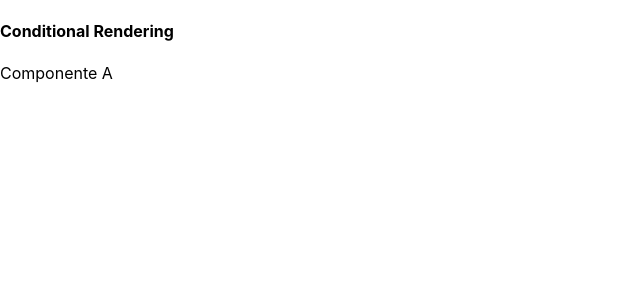
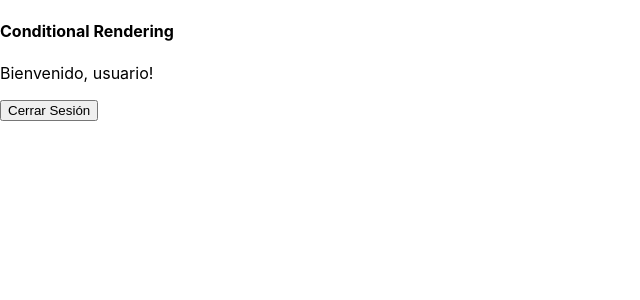
Before and after one commit to nikosantis/react-practice, a React (Create React App) app: page / in a window 1280 px wide. Shown: the top 300 px of the page, without its empty margins (0-640 px from the left). Built offline with nearby package versions, Linux system fonts and the light colour scheme.

Commit message:
conditional example

```diff
--- a/src/sections/conditional.js
+++ b/src/sections/conditional.js
@@ -1,30 +1,35 @@
 import React, { Component } from 'react'
 
-class ComponentA extends Component {
+class LogginButton extends Component {
   render () {
-    return <p>Componente A</p>
+    return <button>Iniciar Sesión</button>
   }
 }
 
-class ComponentB extends Component {
+class LogoutButton extends Component {
   render () {
-    return <p>Componente B</p>
+    return (
+      <div>
+        <p>Bienvenido, usuario!</p>
+        <button>Cerrar Sesión</button>
+      </div>
+    )
   }
 }
 
 export default class ConditionalSection extends Component {
   constructor() {
     super()
-    this.state = { mostrarA: true }
+    this.state = { isUserLogged: true }
   }
   render () {
     return (
       <div>
         <h4>Conditional Rendering</h4>
         {
-          this.state.mostrarA
-          ? <ComponentA />
-          : <ComponentB />
+          this.state.isUserLogged
+          ? <LogoutButton />
+          : <LogginButton />
         }
       </div>
     )
```
